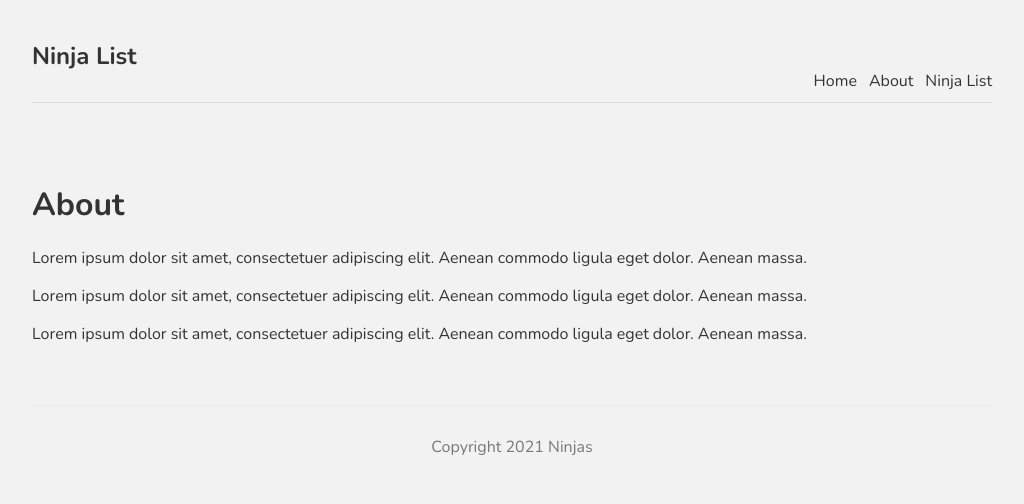
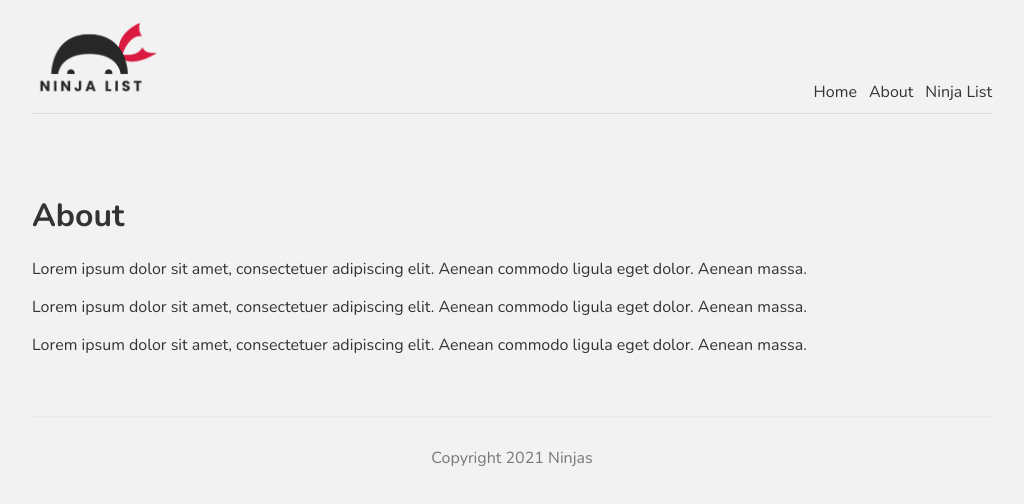
Before and after one commit to JoaoPedroVisconti/NextJSNinjaList, a Next.js app: page /about in a window 1280 px wide. Shown: the top 504 px of the page, without its empty margins (128-1152 px from the left). Built offline with nearby package versions, Linux system fonts and the light colour scheme.

Commit message:
Added the Head component to the homepage and about page

```diff
--- a/components/Navbar.js
+++ b/components/Navbar.js
@@ -1,10 +1,11 @@
 import Link from 'next/link';
+import Image from 'next/image';
 
 const Navbar = () => {
   return (
     <nav>
       <div className="logo">
-        <h1>Ninja List</h1>
+        <Image src="/logo.png" width={128} height={77} />
       </div>
       <Link href="/">
         <a>Home</a>
--- a/pages/about.js
+++ b/pages/about.js
@@ -1,20 +1,28 @@
+import Head from 'next/head';
+
 const About = () => {
   return (
+    <>
+      <Head>
+        <title>Ninja List | About</title>
+        <meta name="keywords" content="ninjas" />
+      </Head>
       <div>
         <h1>About</h1>
         <p>
-        Lorem ipsum dolor sit amet, consectetuer adipiscing elit. Aenean commodo
-        ligula eget dolor. Aenean massa.
+          Lorem ipsum dolor sit amet, consectetuer adipiscing elit. Aenean
+          commodo ligula eget dolor. Aenean massa.
         </p>
         <p>
-        Lorem ipsum dolor sit amet, consectetuer adipiscing elit. Aenean commodo
-        ligula eget dolor. Aenean massa.
+          Lorem ipsum dolor sit amet, consectetuer adipiscing elit. Aenean
+          commodo ligula eget dolor. Aenean massa.
         </p>
         <p>
-        Lorem ipsum dolor sit amet, consectetuer adipiscing elit. Aenean commodo
-        ligula eget dolor. Aenean massa.
+          Lorem ipsum dolor sit amet, consectetuer adipiscing elit. Aenean
+          commodo ligula eget dolor. Aenean massa.
         </p>
       </div>
+    </>
   );
 };
 
```
Also changed, not shown: pages/index.js (+10 -4 lines), public/logo.png (added). Lines whose indentation alone changed are shown as unchanged.
